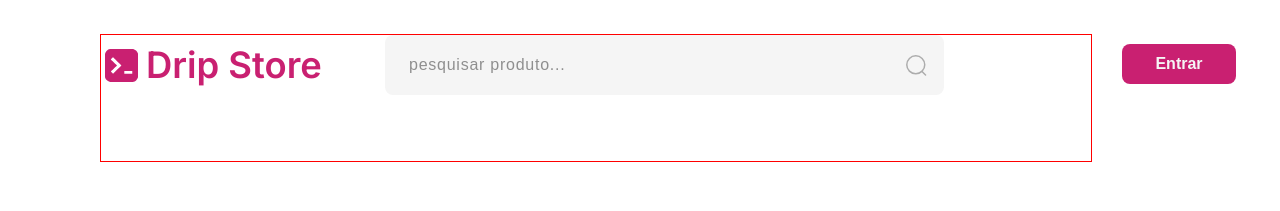
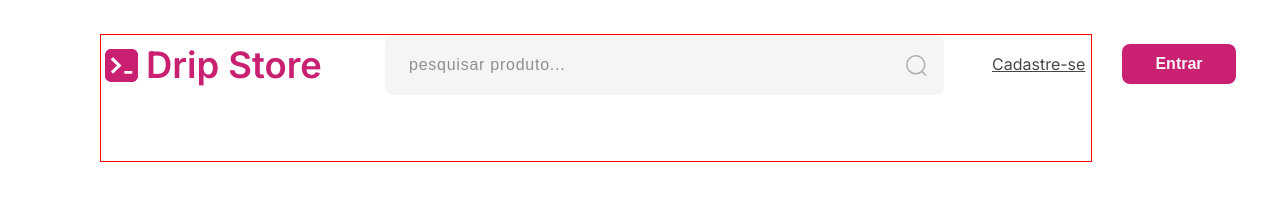
Before and after one commit to EvileudoMatias/clone-drip-store, a React (Vite) app: page / in a window 1280 px wide. Shown: the top 211 px of the page. Built offline with nearby package versions, Linux system fonts and the light colour scheme.

Commit message:
atualizando UseFul

```diff
--- a/src/components/Header/Header.jsx
+++ b/src/components/Header/Header.jsx
@@ -2,6 +2,7 @@ import { Logo } from '../Logo/Logo';
 import { Input } from '../Input/Input';
 import { Button } from '../Button/Button';
 import { ShopCart } from '../ShopCart/ShopCart';
+import { UseFul } from '../UseFul/UseFul';
 import './Header.css'
 
 export const Header = () => {
@@ -20,6 +21,13 @@ export const Header = () => {
           placeholder={'pesquisar produto...'}
           src={'../../../public/search.svg'}
           />
+          <UseFul
+          href={'#'}
+          value={'Cadastre-se'}
+          margin={'1.2rem 0 0 0'}
+          color={'#474747'}
+          textDecoration={'underline'}
+          />
         </div>
         <Button
          width={'7.125rem'}
--- /dev/null
+++ b/src/components/UseFul/UseFul.jsx
@@ -0,0 +1,15 @@
+
+export const UseFul = ({margin, color, textDecoration, href, value}) => {
+  return(
+    <p style={{margin: margin}}>
+      <a
+       style={{
+       color: color,
+       textDecoration: textDecoration,
+       }}
+       href={href}
+       target="_blank"
+       >{value}</a>
+    </p>
+  );
+}
```
